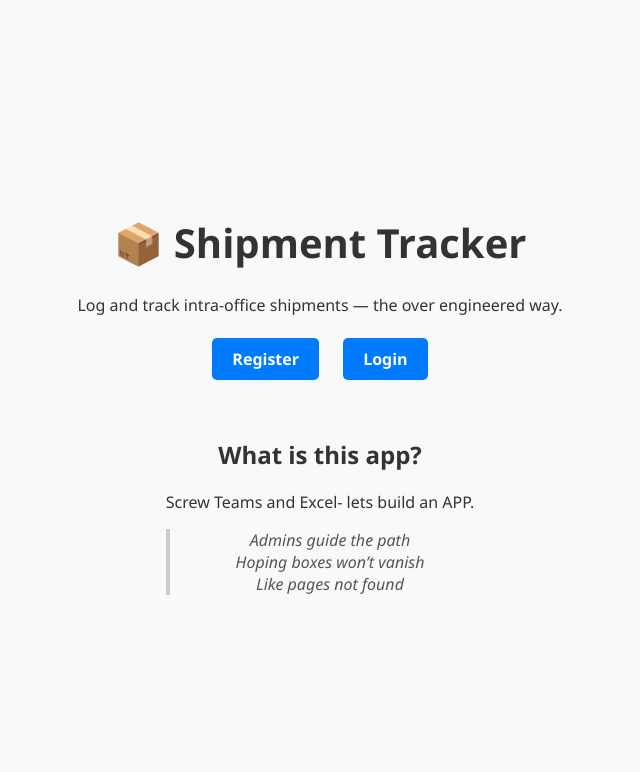
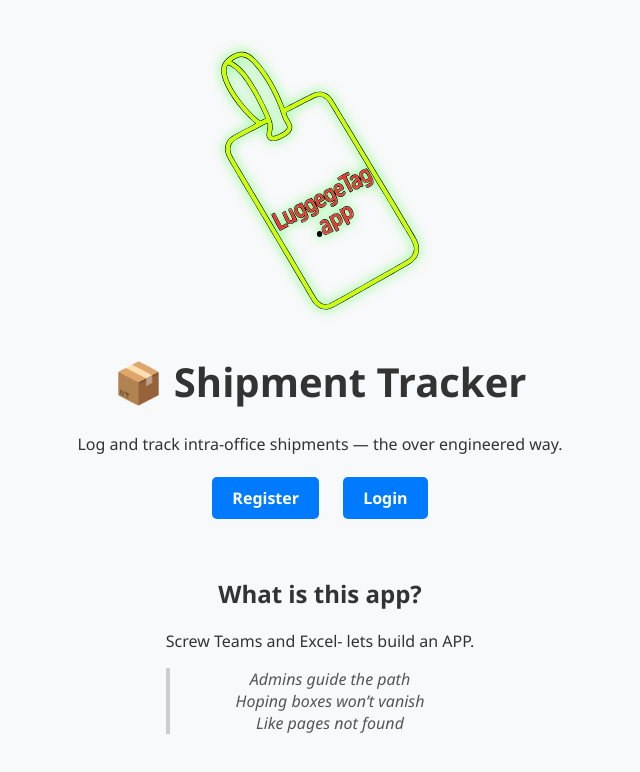
Before and after one commit to daggerbourne/shipment-tracker, a website: page public/index.html in a window 1280 px wide. Shown: the whole page, without its empty margins (320-960 px from the left). Drawn offline with Linux system fonts and the light colour scheme.

Commit message:
Update index.html

```diff
--- a/public/index.html
+++ b/public/index.html
@@ -56,9 +56,19 @@
       border-left: 4px solid #ccc;
       padding-left: 1em;
     }
+
+    .logo-svg {
+      display: block;
+      max-width: 200px;
+      width: 90%;
+      height: auto;
+      margin: 0 auto 1em auto;
+      filter: drop-shadow(0 0 6px rgba(0, 255, 0, 0.6)); /* optional neon glow */
+    }
   </style>
 </head>
 <body>
+  <object data="assets/logo/luggagetag.svg" type="image/svg+xml" class="logo-svg"></object>
   <h1>📦 Shipment Tracker</h1>
   <p>Log and track intra-office shipments — the over engineered way.</p>
 
```
